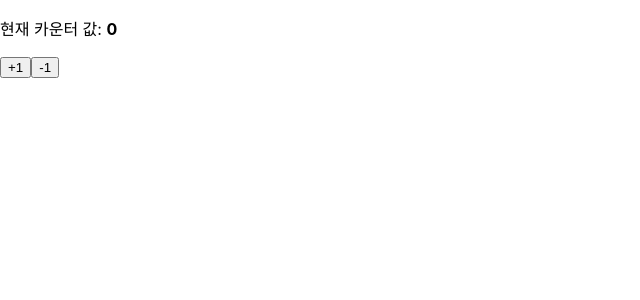
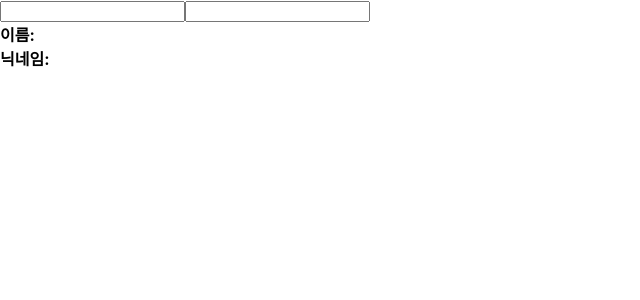
Before and after one commit to alanhakhyeonsong/React-Playground, a React (Create React App) app in the folder hooks-tutorial/: page / in a window 1280 px wide. Shown: the top 300 px of the page, without its empty margins (0-640 px from the left). Built offline with nearby package versions, Linux system fonts and the light colour scheme.

Commit message:
React Hooks 실습 - useReducer

```diff
--- a/hooks-tutorial/src/App.js
+++ b/hooks-tutorial/src/App.js
@@ -1,10 +1,9 @@
-import React, { useState } from 'react';
 import './App.css';
-import Counter from './chapter08/Counter';
+import Info from './chapter08/Info';
 
 function App() {
   return (
-    <Counter />
+    <Info />
   );
 }
 
--- a/hooks-tutorial/src/chapter08/Info.js
+++ b/hooks-tutorial/src/chapter08/Info.js
@@ -1,28 +1,28 @@
-import React, { useState, useEffect } from 'react';
+import React, { useReducer } from 'react';
+
+function reducer(state, action) {
+  return {
+    ...state,
+    [action.name]: action.value
+  };
+}
 
 const Info = () => {
-  const [name, setName] = useState('');
-  const [nickname, setNickname] = useState('');
-  useEffect(() => {
-    console.log('effect');
-    return () => {
-      console.log('unmount');
-    }
-  }, []);
+  const [state, dispatch] = useReducer(reducer, {
+    name: '',
+    nickname: ''
+  });
 
-  const onChangeName = e => {
-    setName(e.target.value);
-  };
-
-  const onChangeNickname = e => {
-    setNickname(e.target.value);
+  const { name, nickname } = state;
+  const onChange = e => {
+    dispatch(e.target);
   };
 
   return (
     <div>
       <div>
-        <input value={name} onChange={onChangeName} />
-        <input value={nickname} onChange={onChangeNickname} />
+        <input name="name" value={name} onChange={onChange} />
+        <input name="nickname" value={nickname} onChange={onChange} />
       </div>
       <div>
         <div>
```
